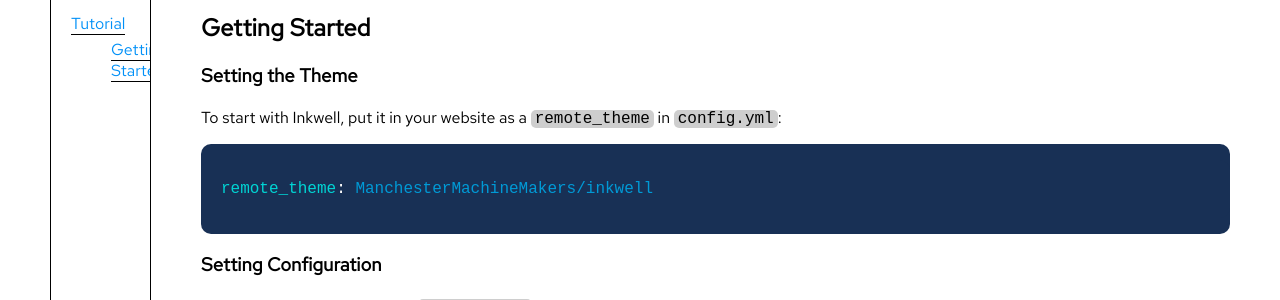
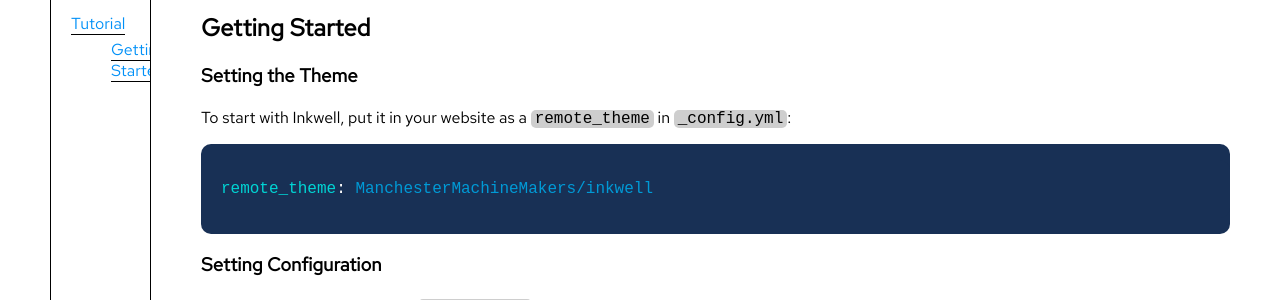
Before and after one commit to ManchesterMachineMakers/inkwell, a Jekyll site: the page built from tutorial.md, in a window 1280 px wide and 900 px high. Shown: the part 195-495 px from the top of the window. Built offline with Jekyll 4.4.1, drawn with Linux system fonts in a browser that asks for light colours.

Commit message:
Fix typo

````diff
--- a/tutorial.md
+++ b/tutorial.md
@@ -8,7 +8,7 @@ toc: true
 
 ### Setting the Theme
 
-To start with Inkwell, put it in your website as a `remote_theme` in `config.yml`:
+To start with Inkwell, put it in your website as a `remote_theme` in `_config.yml`:
 
 ```yaml
 remote_theme: ManchesterMachineMakers/inkwell
````
